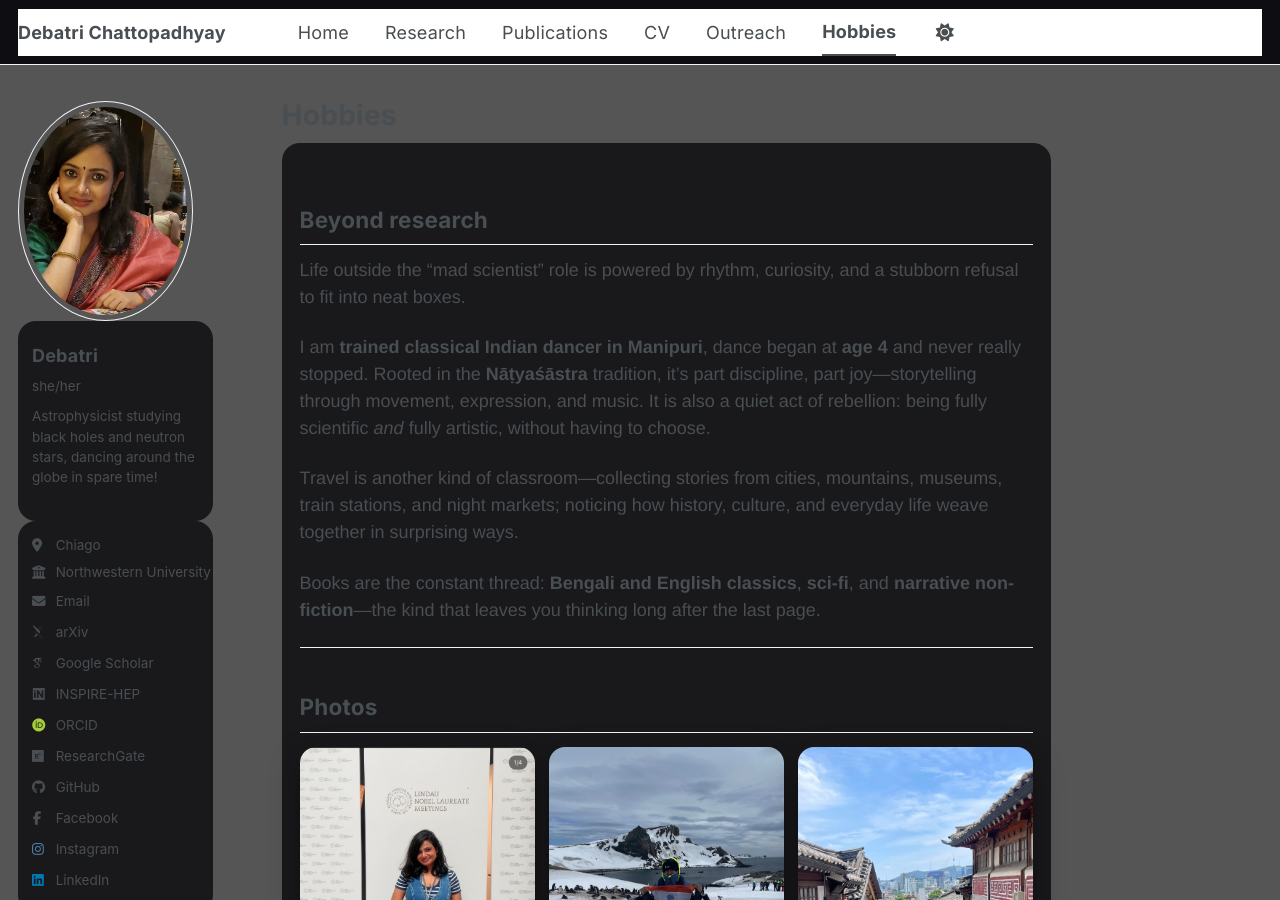
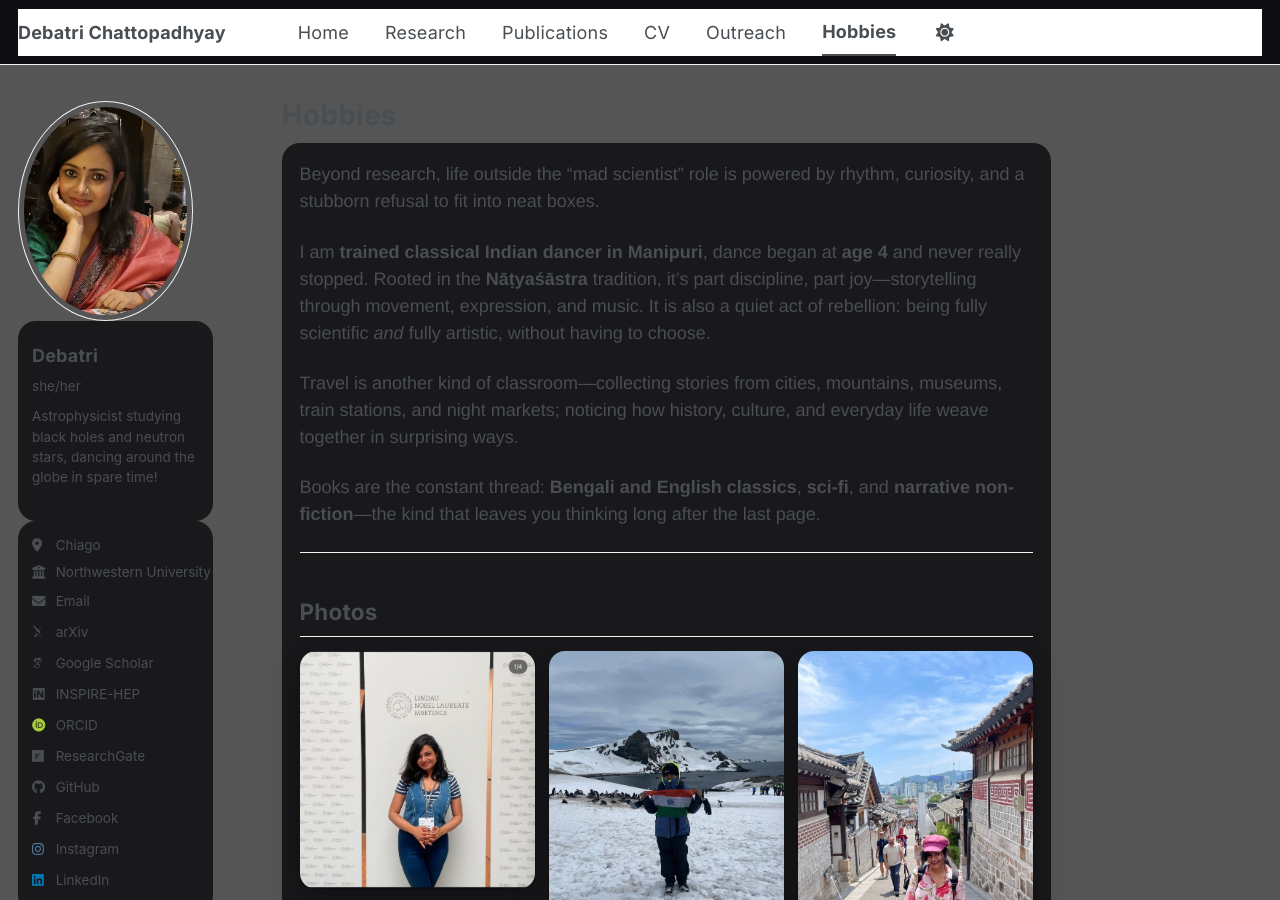
Before and after one commit to debatric/debatric.github.io, a Jekyll site: the page built from _pages/hobbies.md, in a window 1280 px wide and 900 px high. Built offline with Jekyll 4.4.1, drawn with Linux system fonts in a browser that asks for light colours; some web fonts are replaced; a script bundle is joined from its source files by our own code; library files that are not in the unit come from our copies.

```diff
--- a/_pages/hobbies.md
+++ b/_pages/hobbies.md
@@ -10,9 +10,7 @@ redirect_from:
   - /dance-and-books/
   - /danceandbooks/
 ---
-## Beyond research
-
-Life outside the "mad scientist" role is powered by rhythm, curiosity, and a stubborn refusal to fit into neat boxes.
+Beyond research, life outside the "mad scientist" role is powered by rhythm, curiosity, and a stubborn refusal to fit into neat boxes.
 
 I am **trained classical Indian dancer in Manipuri**, dance began at **age 4** and never really stopped. Rooted in the **Nāṭyaśāstra** tradition, it’s part discipline, part joy—storytelling through movement, expression, and music. It is also a quiet act of rebellion: being fully scientific *and* fully artistic, without having to choose.
 
```
